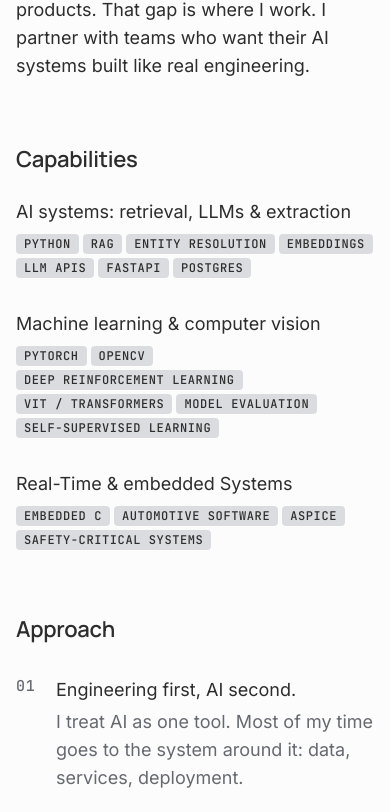
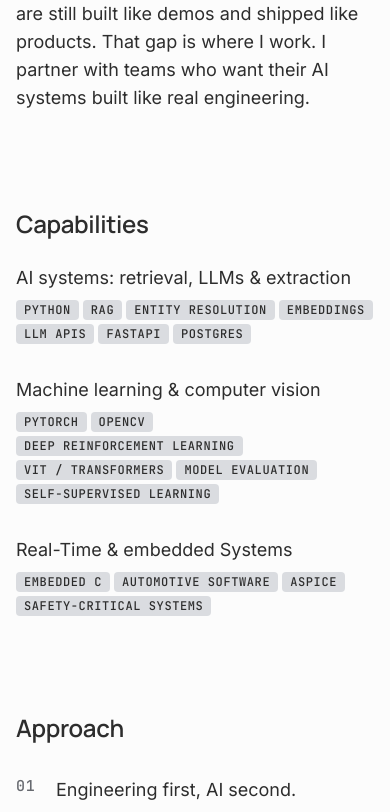
Before and after one commit to 95-ag/ag-portfolio, a Next.js app: page /about in a window 390 px wide. Shown: the part 1150-1962 px from the top of the page. Built offline with nearby package versions, Linux system fonts and the light colour scheme.

Commit message:
Release v1.1

```diff
--- a/package.json
+++ b/package.json
@@ -12,9 +12,10 @@
   },
   "dependencies": {
     "@shikijs/rehype": "^4.1.0",
+    "@vercel/analytics": "^2.0.1",
+    "@vercel/speed-insights": "^2.0.0",
     "clsx": "^2.1.1",
     "framer-motion": "^12.38.0",
-    "gray-matter": "^4.0.3",
     "next": "16.2.6",
     "next-mdx-remote": "^6.0.0",
     "next-themes": "^0.4.6",
@@ -23,6 +24,7 @@
     "remark-gfm": "^4.0.1",
     "tailwind-merge": "^3.6.0",
     "three": "^0.184.0",
+    "yaml": "^2.9.0",
     "zod": "^4.4.3"
   },
   "devDependencies": {
--- a/src/app/about/page.tsx
+++ b/src/app/about/page.tsx
@@ -42,7 +42,7 @@ export default function AboutPage() {
         dangerouslySetInnerHTML={{ __html: serializeJsonLd(personSchema) }}
       />
       <Container>
-        <div className="flex flex-col gap-[var(--spacing-3xl)] md:gap-[var(--spacing-3xl)] xl:gap-[var(--spacing-5xl)]">
+        <div className="flex flex-col gap-[var(--spacing-4xl)] xl:gap-[var(--spacing-5xl)]">
           {/* Identity header */}
           <header className="flex flex-col gap-[var(--spacing-lg)]">
             <Heading level={1} type="display-primary">
--- a/src/app/globals.css
+++ b/src/app/globals.css
@@ -645,8 +645,8 @@ body {
       line-height: 40px;
     }
     .heading-section {
-      font-size: 22px;
-      line-height: 30px;
+      font-size: 24px;
+      line-height: 32px;
     }
     .body-lead {
       font-size: 18px;
--- a/src/app/layout.tsx
+++ b/src/app/layout.tsx
@@ -1,3 +1,5 @@
+import { Analytics } from "@vercel/analytics/next";
+import { SpeedInsights } from "@vercel/speed-insights/next";
 import type { Metadata } from "next";
 import { caveat, inter, manrope, mono } from "@/app/fonts";
 import { Providers } from "@/app/providers";
@@ -65,6 +67,8 @@ export default function RootLayout({
           </main>
           <Footer />
           <ScrollToTop />
+          <Analytics />
+          <SpeedInsights />
         </Providers>
       </body>
     </html>
--- a/src/app/page.tsx
+++ b/src/app/page.tsx
@@ -41,7 +41,7 @@ export default function HomePage() {
       {/* Hero */}
       <Section
         as="header"
-        className="pb-[var(--spacing-3xl)] lg:pb-[var(--spacing-lg)] overflow-hidden"
+        className="pb-[var(--spacing-4xl)] lg:pb-[var(--spacing-lg)] overflow-hidden"
       >
         <Container>
           <div className="flex flex-col gap-[var(--spacing-2xl)] lg:flex-row lg:items-center">
--- a/src/components/ui/resume-button.tsx
+++ b/src/components/ui/resume-button.tsx
@@ -23,7 +23,7 @@ export function ResumeButton({ href }: { href: string }) {
       icon={<DownloadIcon size={18} />}
       className="justify-center"
     >
-      Résumé
+      Resume
     </Button>
   );
 }
--- a/src/lib/content/about.ts
+++ b/src/lib/content/about.ts
@@ -1,10 +1,10 @@
 import fs from "node:fs";
 import path from "node:path";
-import matter from "gray-matter";
 import {
   type AboutFrontmatter,
   AboutFrontmatterSchema,
 } from "@/lib/schemas/about";
+import { parseFrontmatter } from "./frontmatter";
 
 const ABOUT_FILE = path.join(process.cwd(), "content", "about", "about.mdx");
 
@@ -14,7 +14,7 @@ export interface About {
 
 export function getAbout(): About {
   const raw = fs.readFileSync(ABOUT_FILE, "utf-8");
-  const { data } = matter(raw);
+  const { data } = parseFrontmatter(raw);
 
   const result = AboutFrontmatterSchema.safeParse(data);
   if (!result.success) {
--- /dev/null
+++ b/src/lib/content/frontmatter.ts
@@ -0,0 +1,20 @@
+import { parse } from "yaml";
+
+export interface ParsedFrontmatter {
+  data: Record<string, unknown>;
+  content: string;
+}
+
+// Matches a leading `---` fenced YAML block (optional BOM), mirroring gray-matter's { data, content }
+// contract. Frontmatter is owner-authored and uses standard YAML only, so a single anchored match is
+// sufficient — no need for gray-matter's excerpt/custom-delimiter/engine machinery.
+const FRONTMATTER_RE = /^﻿?---\r?\n([\s\S]*?)\r?\n---[ \t]*\r?\n?/;
+
+export function parseFrontmatter(raw: string): ParsedFrontmatter {
+  const match = raw.match(FRONTMATTER_RE);
+  if (!match) {
+    return { data: {}, content: raw };
+  }
+  const data = (parse(match[1]) ?? {}) as Record<string, unknown>;
+  return { data, content: raw.slice(match[0].length) };
+}
--- a/src/lib/content/projects.ts
+++ b/src/lib/content/projects.ts
@@ -1,10 +1,10 @@
 import fs from "node:fs";
 import path from "node:path";
-import matter from "gray-matter";
 import {
   type ProjectFrontmatter,
   ProjectFrontmatterSchema,
 } from "@/lib/schemas/project";
+import { parseFrontmatter } from "./frontmatter";
 
 const CONTENT_DIR = path.join(process.cwd(), "content", "projects");
 
@@ -24,7 +24,7 @@ function parseProject(filename: string): Project {
   const slug = filename.replace(/\.mdx$/, "");
   const filepath = path.join(CONTENT_DIR, filename);
   const raw = fs.readFileSync(filepath, "utf-8");
-  const { data, content } = matter(raw);
+  const { data, content } = parseFrontmatter(raw);
 
   const result = ProjectFrontmatterSchema.safeParse(data);
   if (!result.success) {
```
Also changed, not shown: 2 other files (tests, documents, lock files or other folders).
